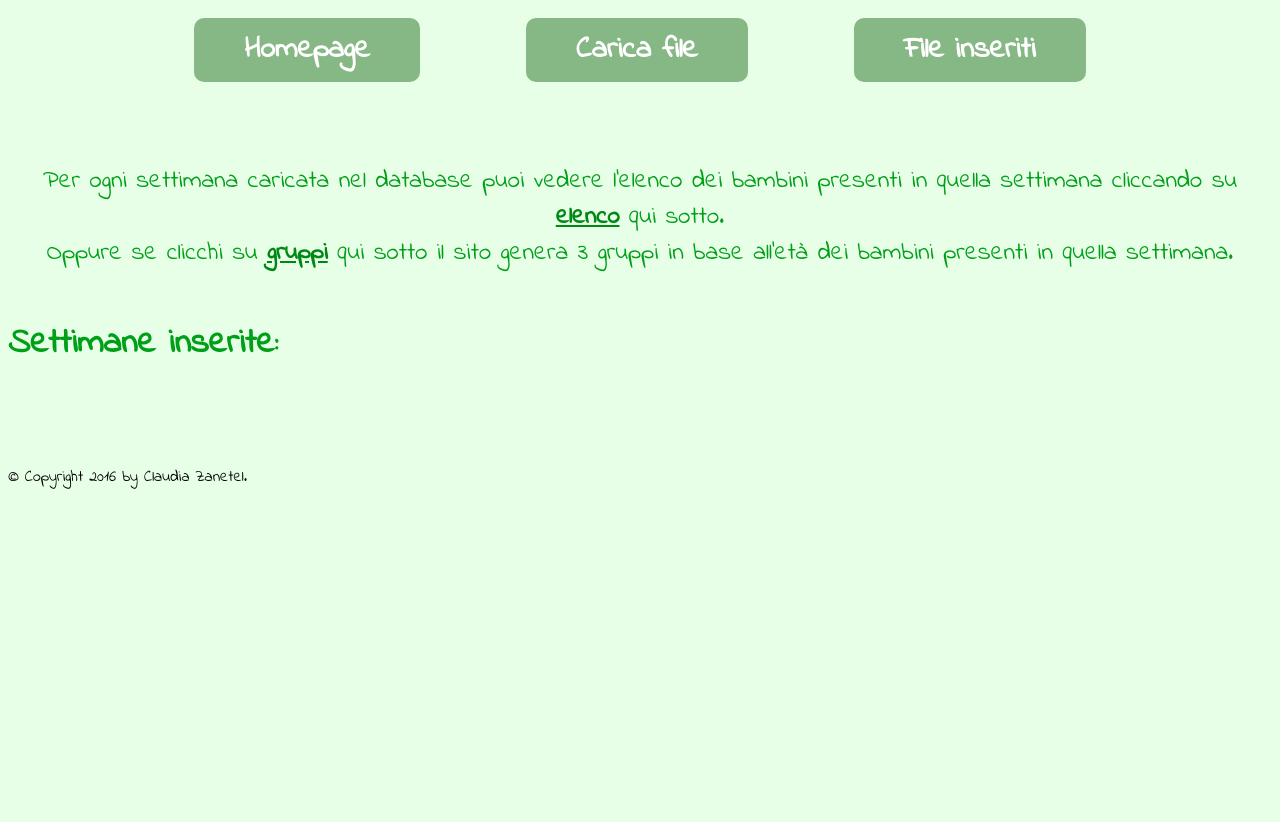
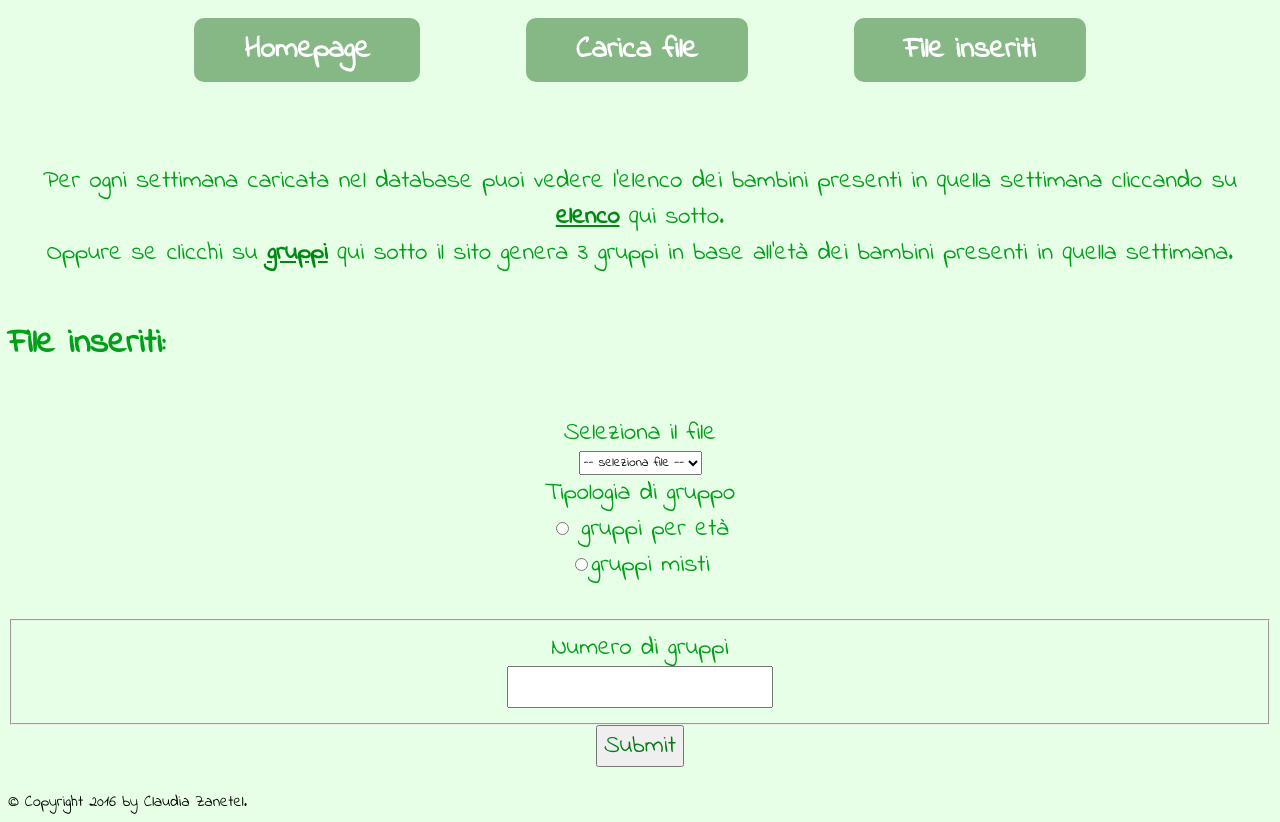
Before and after one commit to claudiazanetel/kid_activities_manager, a Flask app: page /weeks in a window 1280 px wide. Before the commit the page ends 489 px from the top, so only its background shows below. Run offline with Flask 2, Linux system fonts and the light colour scheme; data that the repository does not hold is empty.

Commit message:
option to select file, type of groups and number of groups

```diff
--- a/static/css/style.css
+++ b/static/css/style.css
@@ -18,6 +18,7 @@ form {text-align: center; width: 100%; height: 300px;}
 h4.spiegazione {font-weight: bold; font-size: 35px; color:#009f18; text-align: center;}
 h5 {line-height: 0%; color:#009f18;font-size: 30px; text-align: center;  background-size: 100% ;}
 
+form {color:#009f18;font-size: 25px; text-align: center;}
 
 /* CSS per /homepage/games */
 
--- /dev/null
+++ b/static/js/javascript.js
@@ -0,0 +1,13 @@
+function create_groups() {
+
+	  var file = document.getElementById("file").value;
+	  var n_group = document.getElementById("num_groups").value;
+	  if(document.getElementById('type_aged').checked) {
+		  var type = 1
+	  }
+	  else if(document.getElementById('type_mix').checked) {
+			var type = 2
+	  }
+      //document.write(type + "  " + n_group );
+      location.href = "/groups/" + file+ "/" +type+"/"+n_group;
+}
--- a/templates/base.html
+++ b/templates/base.html
@@ -1,8 +1,10 @@
 <html lang="it">
 	<head>
+		<meta charset="UTF-8">
 		<link href="/static/css/style.css" rel="stylesheet" type="text/css">
 		<link href="https://fonts.googleapis.com/css?family=Indie+Flower" rel="stylesheet">
 		<title>{% block title %}{% endblock %} - Gioca Estate</title>
+		<script src = "static/js/javascript.js"></script>
 	</head>
 
 	<body>
--- a/templates/homepage.html
+++ b/templates/homepage.html
@@ -16,12 +16,14 @@ ATTIVIT&Agrave E GIOCHI
 
 <h5>
 GIOCHI A SQUADRE
-<br>
+</h5>
+<p>
 <a href="/giochi/disquadra/pallaprigioniera.html">Palla Prigioniera</a>
 <br>
 <a href="/giochi/disquadra/dodgeball.html">Dodgeball</a>
 <br>
-</h5>
+</p>
+
 
 <h5>
 GIOCHI INDIVIDUALI
--- a/templates/weeks.html
+++ b/templates/weeks.html
@@ -8,7 +8,7 @@
 </p>
 
 <h4>
-Settimane inserite:
+File inseriti:
 </h4>
 
 
@@ -18,7 +18,45 @@ Settimane inserite:
 		<li>{{ item.week }} -
 			<a href="/weeks/list/{{ item.week }}">elenco</a> -
 			<a href="/groups/{{ item.week }}/1/3">gruppi</a>
+			<!--  <form>
+				Tipologia di gruppo<br/>
+			  	<input id = "type_aged" type="radio" name="type" value ="aged"> gruppi per et&agrave<br/>
+  				<input id = "type_mix" type="radio" name="type" value="mix">gruppi misti<br/><br/>
+  				<select name="Tipologia di gruppi">
+  					<option value="aged"> gruppi per et&agrave</option>
+  					<option value="mix">gruppi misti</option>
+
+				</select>
+				<fieldset>
+						<label for ="number_groups">Numero di gruppi:</label>
+						<input type = "text" name = "n_groups" id = "num_groups" required><br/>
+
+				</fieldset>
+				<input type="button" onclick="create_groups()" value="Submit">
+			</form>-->
 		</li>
 	{% endfor %}
 </ul>
+
+<form>
+	Seleziona il file <br/>
+	<select name="file" id="file">
+	<option disabled selected value> -- seleziona file -- </option>
+	{% for item in weeks %}
+		<option value="{{ item.week }}"> {{ item.week }}</option>
+	{% endfor %}
+	</select>
+	<br>Tipologia di gruppo<br/>
+	<input id = "type_aged" type="radio" name="type" value ="aged"> gruppi per et&agrave<br/>
+  	<input id = "type_mix" type="radio" name="type" value="mix">gruppi misti<br/><br/>
+
+	<fieldset>
+	Numero di gruppi<br/>
+	<input type = "text" name = "n_groups" id = "num_groups" required><br/>
+
+	</fieldset>
+	<input type="button" onclick="create_groups()" value="Submit">
+</form>
+
+
 {% endblock %}
```
